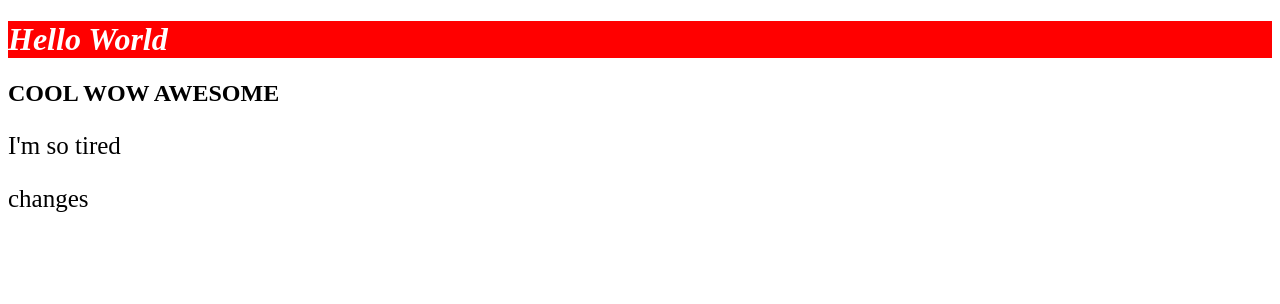
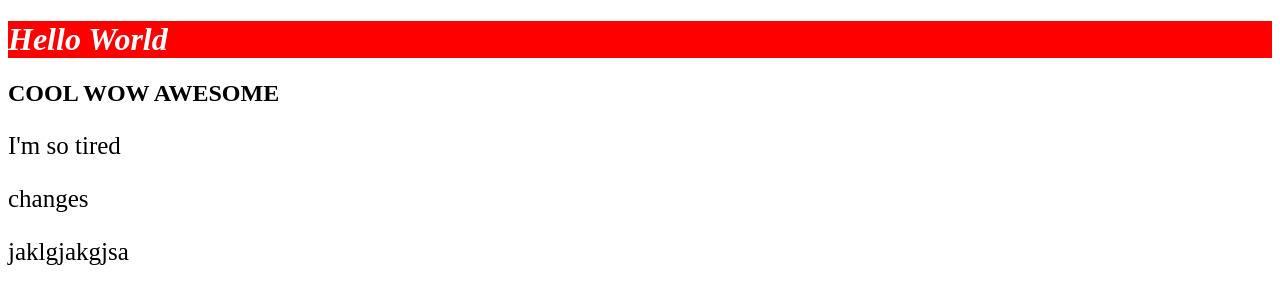
Before and after one commit to tingjc/first-repo, a plain HTML site: page index.html in a window 1280 px wide. Drawn offline with Linux system fonts and the light colour scheme.

Commit message:
Update index.html

```diff
--- a/index.html
+++ b/index.html
@@ -14,6 +14,7 @@
     <h2>COOL WOW AWESOME</h2>
     <p>I'm so tired</p>
     <p>changes</p>
+    <p>jaklgjakgjsa</p>
 </body>
 
 </html>
```
